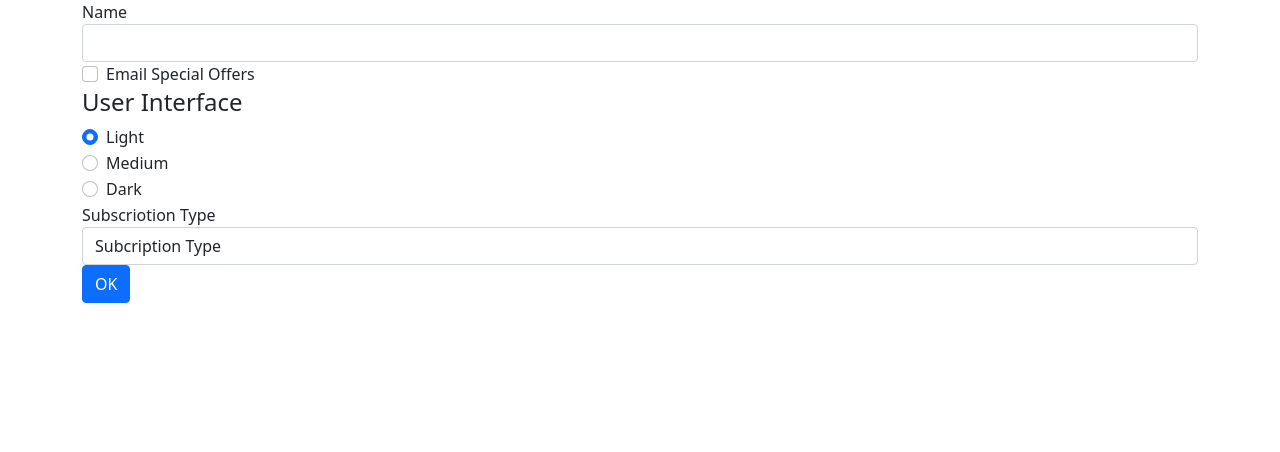
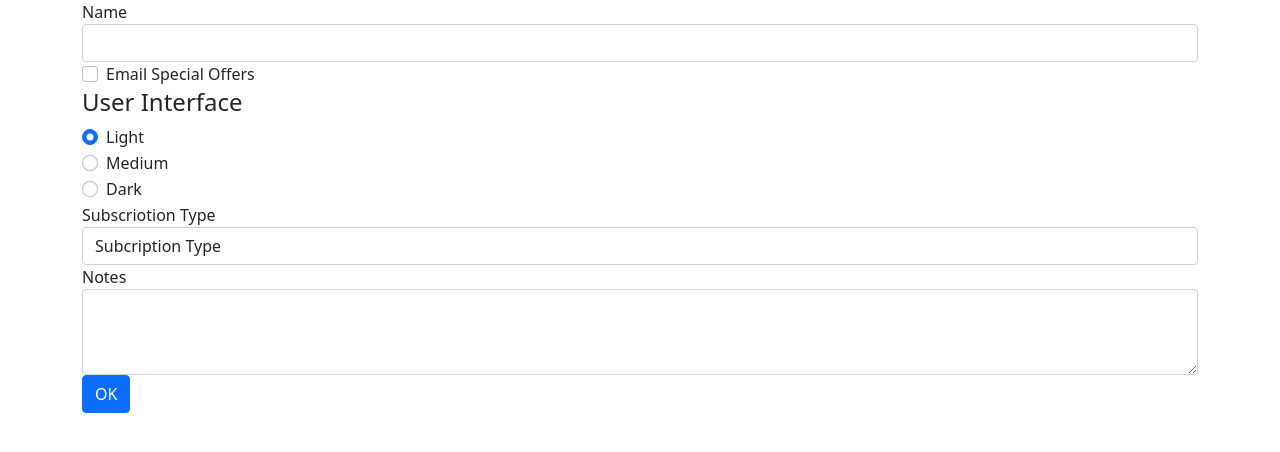
Before and after one commit to timothyAgevi/angularForms, an Angular app: page / in a window 1280 px wide. Shown: the top 452 px of the page. Built offline with nearby package versions, Linux system fonts and the light colour scheme.

Commit message:
add textarea

```diff
--- a/src/app/user-settings-form/user-settings-form.component.html
+++ b/src/app/user-settings-form/user-settings-form.component.html
@@ -38,7 +38,12 @@
           <option value="">Lifetime</option>
       </select>
   </div>
+  <div class="form-group">
+      <label for="notes">Notes</label>
+      <textarea name="notes" id="notes" cols="10"
+       rows="3" class="form-control"></textarea>
 
+  </div>
     <button class="btn btn-primary">OK</button>
 </form>
 </div>
```
